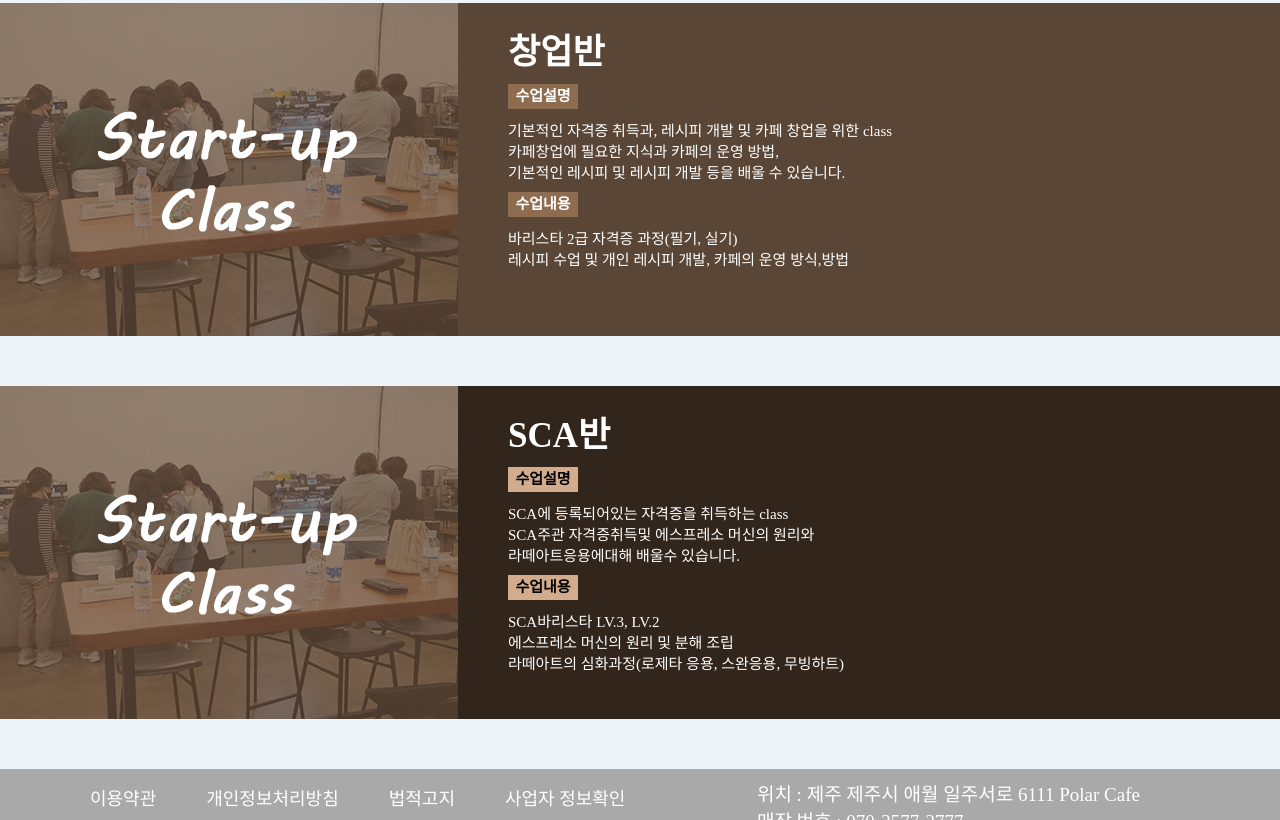
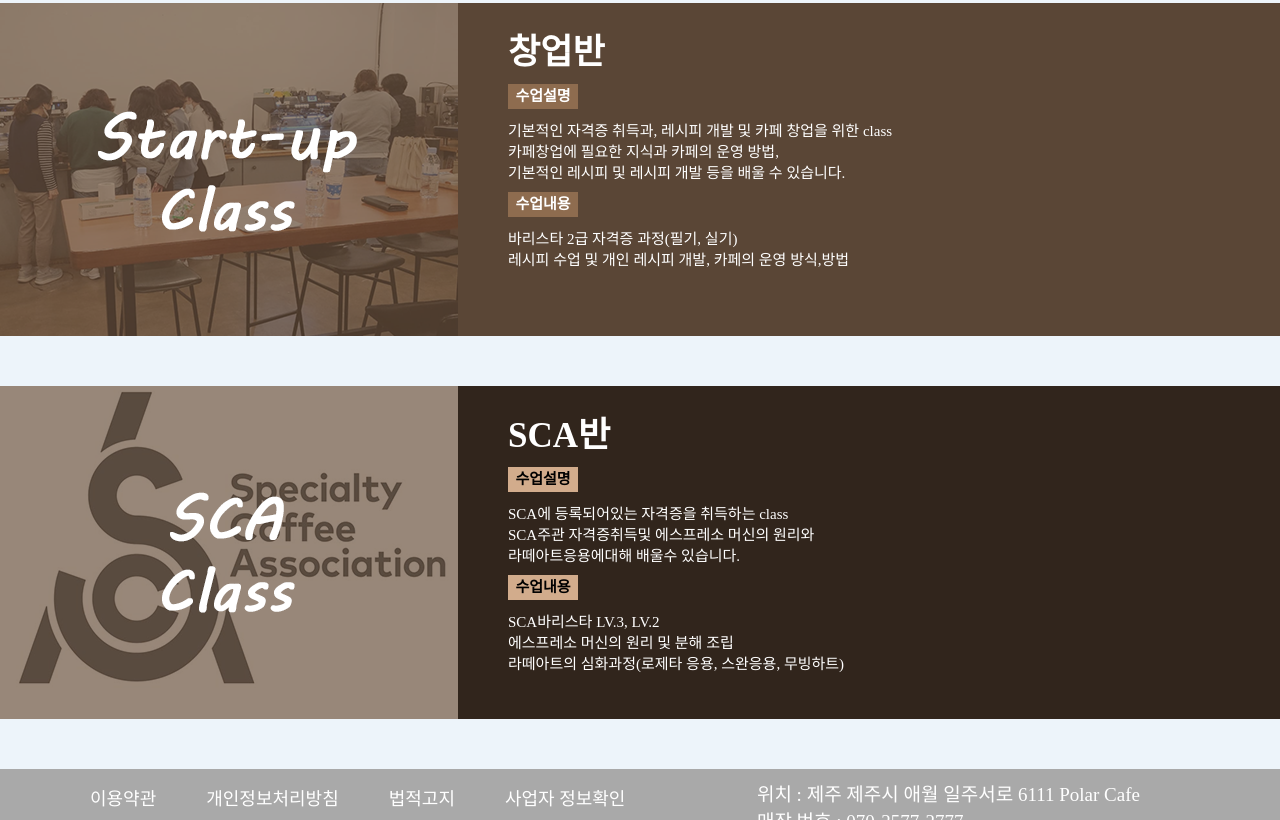
Before and after one commit to inho98/polarcafe_class, a plain HTML site: page index.html in a window 1280 px wide. Shown: the part 1980-2800 px from the top of the page. Drawn offline with nearby package versions, Linux system fonts and the light colour scheme.

Commit message:
Add files via upload

```diff
--- a/index.html
+++ b/index.html
@@ -129,7 +129,7 @@
                 </div><!--text E-->
             </div><!--start_up_class E-->
             <div id="SCA_class">
-                <div class="img"><img src="images/class_img4.png" alt="SCA_class"></div>
+                <div class="img"><img src="images/class_img5.png" alt="SCA_class"></div>
                 <div class="text">
                     <h1>SCA반</h1>
                     <h4>수업설명</h4>
--- a/sub3.css
+++ b/sub3.css
@@ -1,9 +1,9 @@
 *{margin: 0px; padding: 0px;}
 ol, ul{list-style: none;}
 a{text-decoration: none; color:#ffffff;}
-body{font-size: 15px;background-color: #edf4fa; font-family: "나눔스퀘어";}
+body{font-size: 15px;background-color: #edf4fa; font-family: "나눔스퀘어_ac";}
 
-#header{background-color: skyblue;}
+#header{background-color: #bfe8f7;}
 #header_inner{margin: 0px auto; width: 1320px; padding: 20px; height: 50px;}
 #nav .logo{float: left;}
 #nav ul{float: right;}
@@ -67,7 +67,7 @@ body{font-size: 15px;background-color: #edf4fa; font-family: "나눔스퀘어";}
 
 #SCA_class{height: 333px; background-color: #31251c; margin: 50px 0px;}
 #SCA_class>div{float: left;}
-#SCA_class .img{background: url(images/class_img4hover.png);}
+#SCA_class .img{background: url(images/class_img5hover.png);}
 #SCA_class .img:hover img{opacity: 1; transition: all 1s;}
 #SCA_class .img img{opacity: 0; display: block;}
 #SCA_class .text{padding-top: 20px; padding-left: 50px; color: #ffffff;}
```
